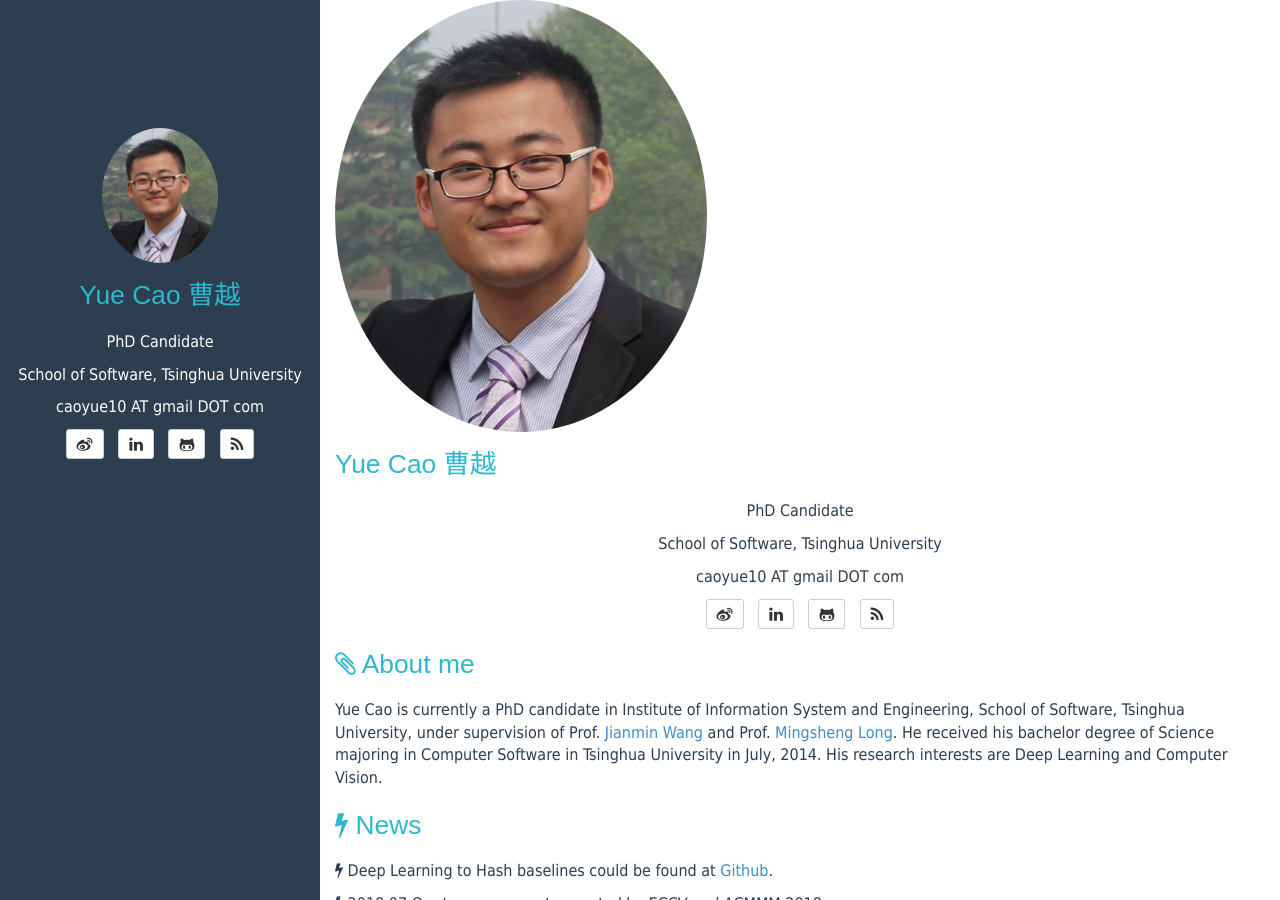
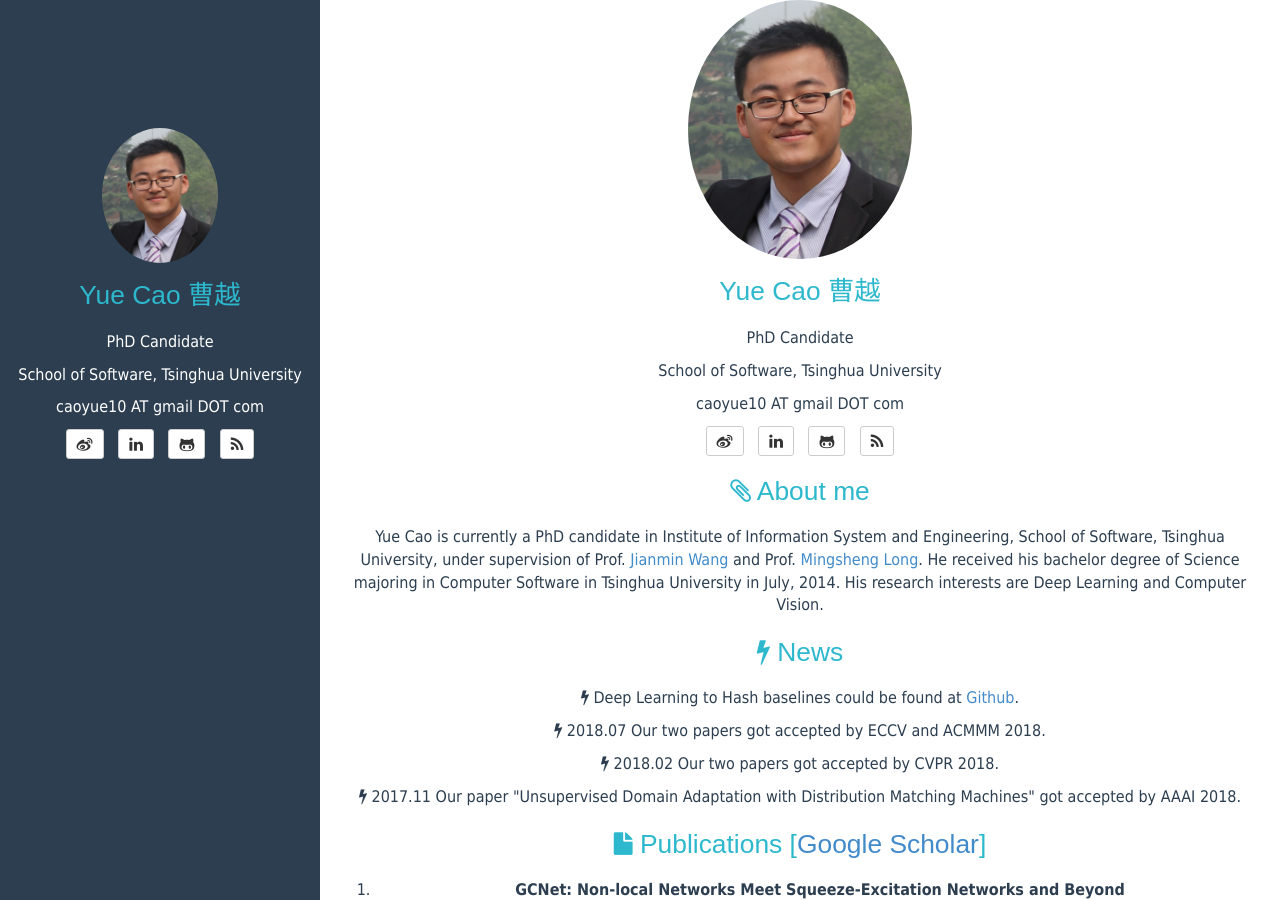
Before and after one commit to caoyue10/caoyue10.github.io, a Jekyll site: the page built from index.html, in a window 1280 px wide and 900 px high. Built offline with Jekyll 4.4.1, drawn with Linux system fonts in a browser that asks for light colours; the list of posts is cut into pages by our own code.

Commit message:
Update index.html

```diff
--- a/index.html
+++ b/index.html
@@ -40,14 +40,19 @@ tagline:
 </article>
 {% endfor %}
 
+<div class="text-center" width="60%">
+<div id="contact-list" class="text-center">
 	<a href="{{ site.BASE_PATH }}/">
-		<img src="{{ site.BASE_PATH }}assets/media/profile.png" class="img-circle" width="40%" />
+		<img src="{{ site.BASE_PATH }}assets/media/profile.png" class="img-circle" width="24%" />
 	</a>
+</div>
+<div id="contact-list" class="text-center" width="30%">
     <h1>Yue Cao 曹越</h1>
     <p class="text-center">PhD Candidate</p>
     <!--<div class="text-center"><a href="http://www.thss.tsinghua.edu.cn/">School of Software</a>, <a href="http://www.tsinghua.edu.cn/publish/newthu/index.html">Tsinghua University</a></div>-->
     <p class="text-center">School of Software, Tsinghua University</p>
     <p class="text-center">caoyue10 AT gmail DOT com</p>
+</div>
 
 {% if site.author.bio %}
 <!--<div id="bio" class="text-center">-->
@@ -308,3 +313,4 @@ tagline:
 <div>
     <a href="http://www.clustrmaps.com/map/caoyue92.com" title="Visitor Map for caoyue92.com"><img src="//www.clustrmaps.com/map_v2.png?u=EakA&d=ju1WOIxLszzjK4HDiYSK8u4BFVLPn83HK95gxcil4Lw" /></a>
 </div>
+</div>
```
